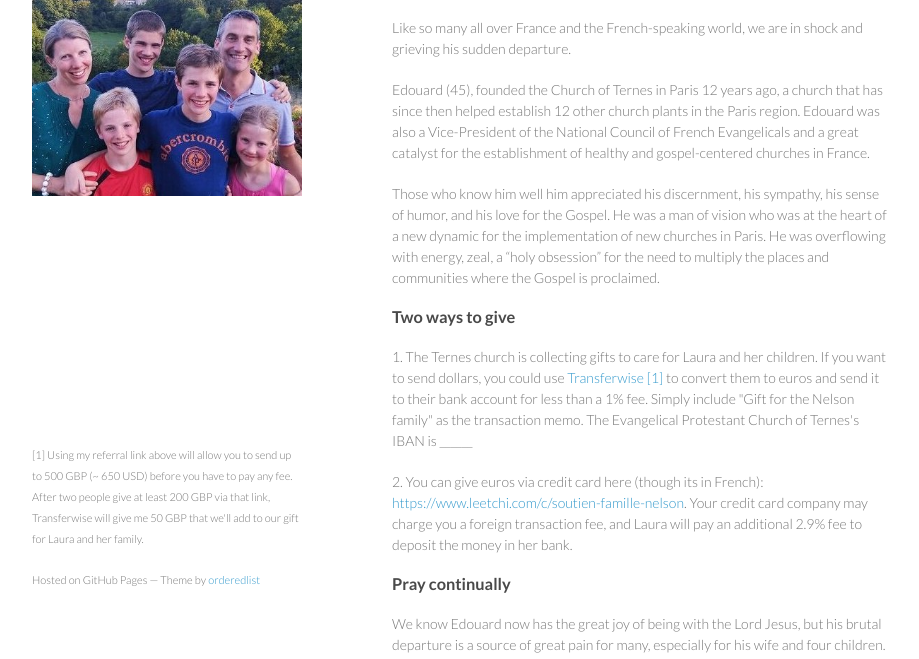
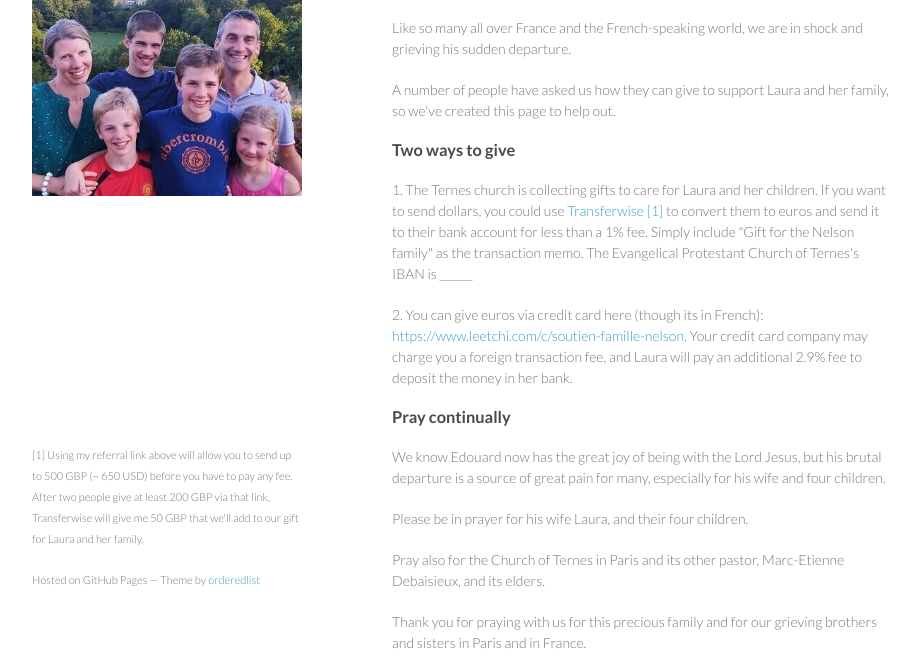
Before and after one commit to jkyiv/jkyiv.github.io, a plain HTML site: page NelsonFamily/index.html in a window 1280 px wide. Shown: the part 141-800 px from the top of the page, without its empty margins (178-1097 px from the left). Drawn offline with Linux system fonts and the light colour scheme.

Commit message:
Improve readability

```diff
--- a/NelsonFamily/index.html
+++ b/NelsonFamily/index.html
@@ -26,12 +26,9 @@
 <p>
 On August 12, our French partner, Pasteur Edouard Nelson, went home to glory,following a serious mountaineering accident while vacationing with his family.</p>
 
-<p>Like so many all over France and the French-speaking world, we are in shock and grieving his sudden departure.</p>
+	<p>Like so many all over France and the French-speaking world, we are in shock and grieving his sudden departure.</p>
 
-<p>Edouard (45), founded the Church of Ternes in Paris 12 years ago, a church that has since then helped establish 12 other church plants in the Paris region. Edouard was also a Vice-President of the National Council of French Evangelicals and a great catalyst for the establishment of healthy and gospel-centered churches in France.</p>
-
-<p>Those who know him well him appreciated his discernment, his sympathy, his sense of humor, and his love for the Gospel. He was a man of vision who was at the heart of a new dynamic for the implementation of new churches in Paris. He was overflowing with energy, zeal, a “holy obsession” for the need to multiply the places and communities where the Gospel is proclaimed.
-</p>
+	<p>A number of people have asked us how they can give to support Laura and her family, so we've created this page to help out.</p>
 
 <h3>
 <a id="designer-templates" class="anchor" href="#designer-templates" aria-hidden="true"><span class="octicon octicon-link"></span></a>Two ways to give</h3>
```
